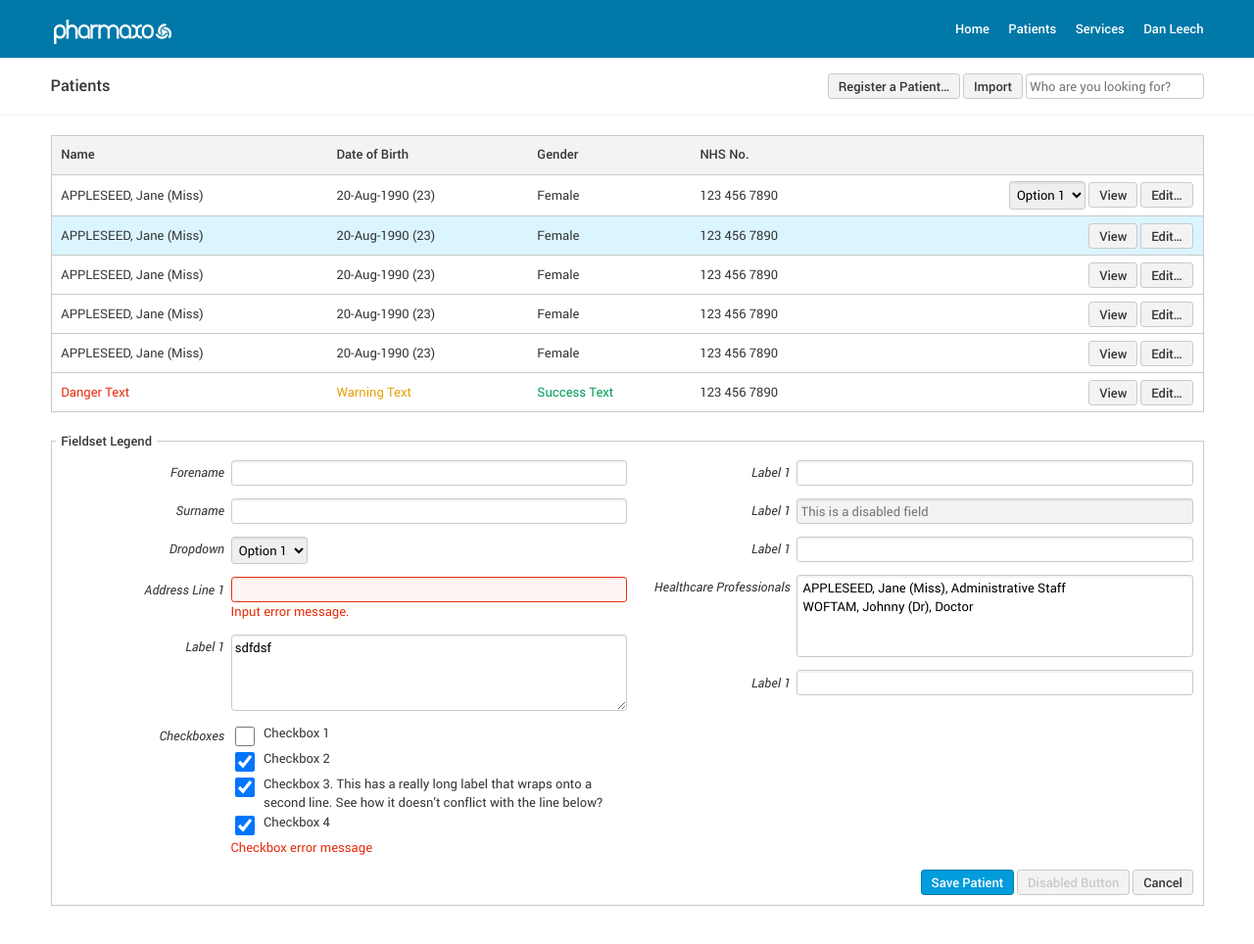
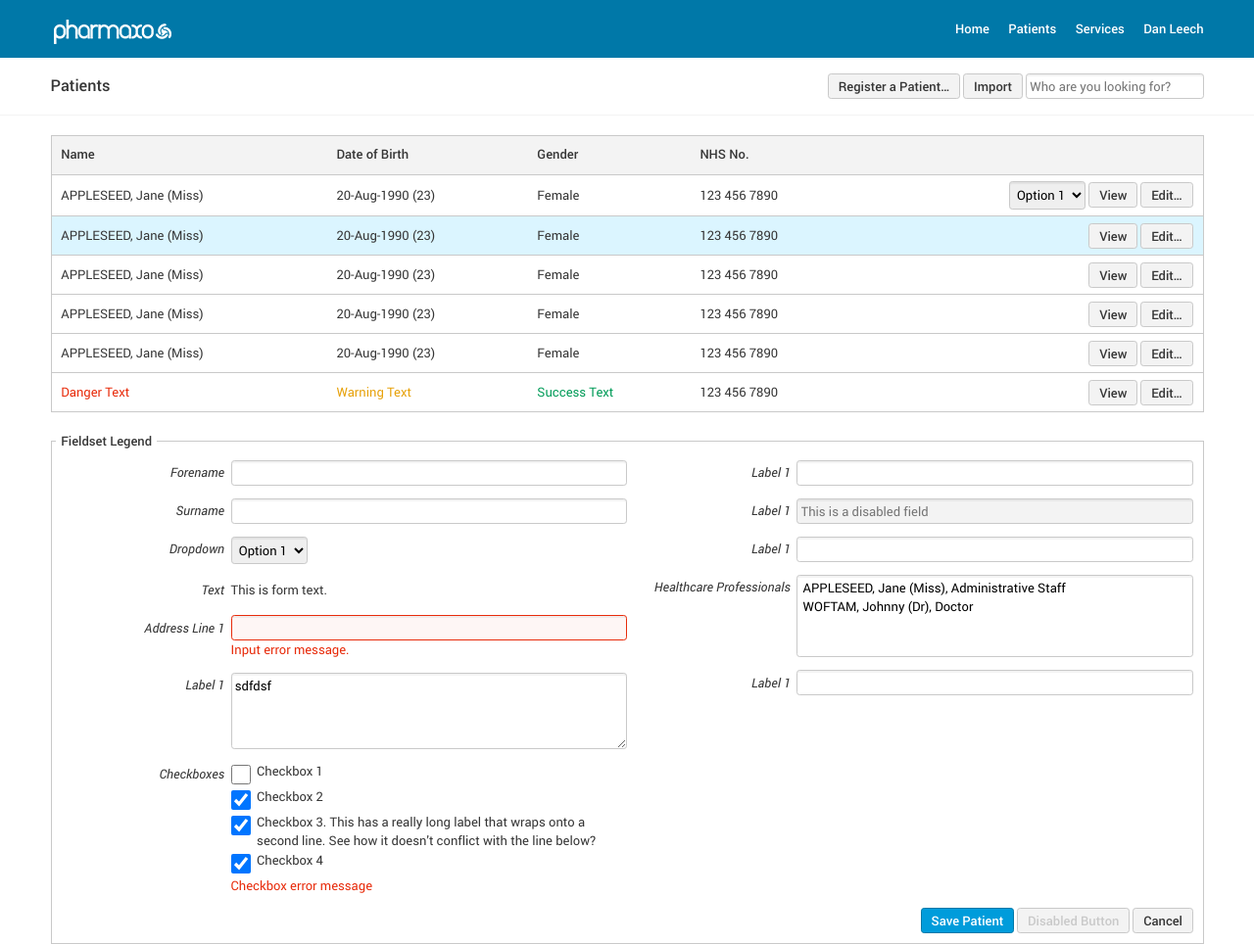
Before and after one commit to qphl/cognisant-ui, a plain HTML site: page index.html in a window 1280 px wide. Shown: the whole page at 98% size. Before the commit the page ends 925 px from the top, so only its background shows below. Drawn offline with Linux system fonts and the light colour scheme.

Commit message:
Fixed checkbox margins, added .form-text class

```diff
--- a/_sass/_forms.scss
+++ b/_sass/_forms.scss
@@ -55,11 +55,17 @@ textarea {
 	box-shadow: inset 0 2px 1px rgba(0,0,0,0.05);
 }
 
+.form-text {
+	display: inline-block;
+	margin: 0.25em 0;
+	line-height: normal;
+}
+
 .input-group {
 	width: 100%;
 	margin-bottom: 1em;
 	@include clearfix;
-	input {
+	input, .form-text {
 		float: left;
 		display: inline-block;
 		width: 70%;
@@ -112,6 +118,8 @@ textarea {
 		float: left;
 		height: 1.5em;
 		width: 1.5em;
+		margin-left: 0;
+		margin-right: 0;
 		background: normal;
 		border: normal;
 		border-radius: none;
--- a/index.html
+++ b/index.html
@@ -140,6 +140,10 @@
 								<option value="">Option 3</option>
 							</select>
 						</div>
+						<div class="input-group">
+							<label for="example-text">Text</label>
+							<span id="example-text" class="form-text">This is form text.</span>
+						</div>
 						<div class="input-group error">
 							<label for="example-input-1">Address Line 1</label>
 							<input type="text" id="example-input-1">
```
Also changed, not shown: css/main.css.
